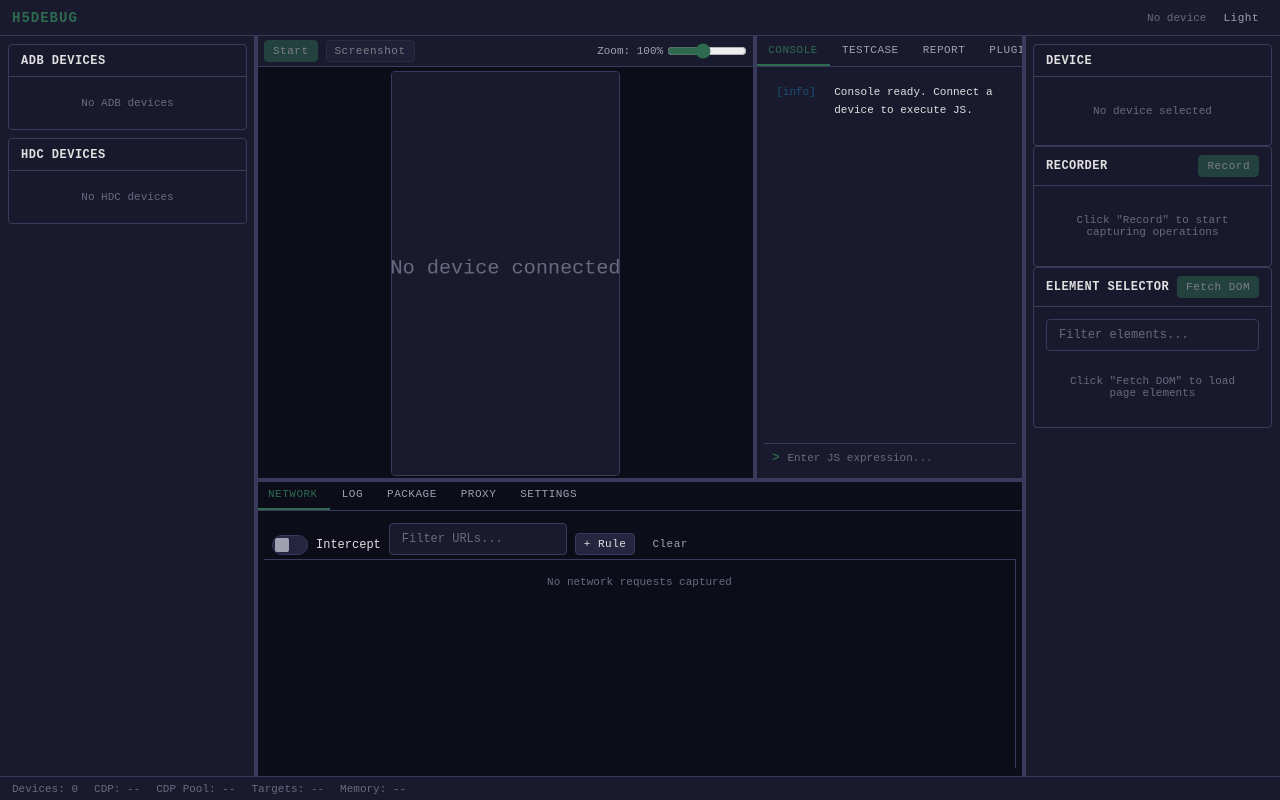
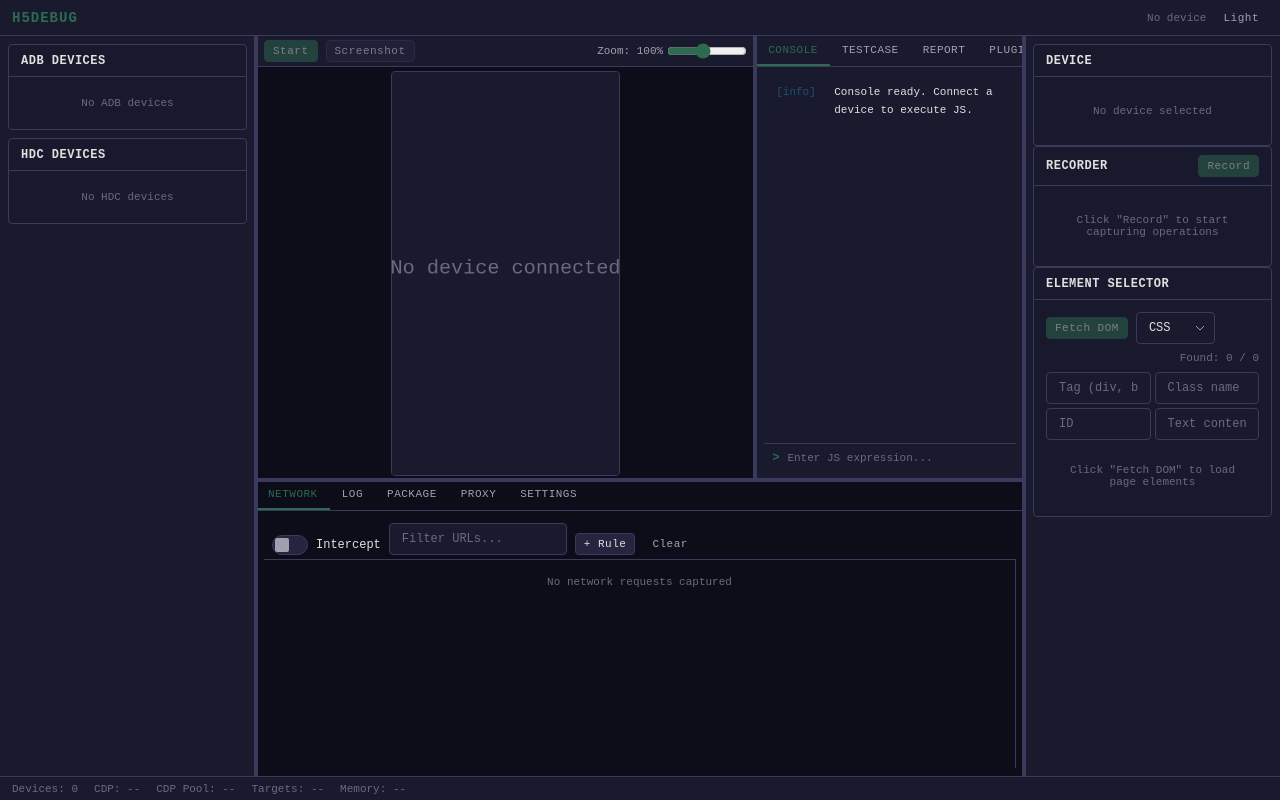
Before and after one commit to darcychao/H5Debug, a React (Vite) app: page / in a window 1280 px wide. Built offline with nearby package versions, Linux system fonts and the light colour scheme.

Commit message:
修复问题

```diff
--- a/electron/preload.ts
+++ b/electron/preload.ts
@@ -20,6 +20,10 @@
       'cdp:network:enable',
       'cdp:console:evaluate',
       'cdp:dom:getDocument',
+      'cdp:dom:querySelector',
+      'cdp:dom:getAttributes',
+      'cdp:dom:resolveNode',
+      'cdp:dom:getElements',
       'package:list',
       'package:install',
       'package:uninstall',
--- a/src/layouts/main-layout.tsx
+++ b/src/layouts/main-layout.tsx
@@ -33,6 +33,13 @@
   const { theme, toggle } = useTheme();
   const [activeDeviceId, setActiveDeviceId] = useState<string | null>(null);
   const [activeTestCase, setActiveTestCase] = useState<any>(null);
+  const [selectedSelector, setSelectedSelector] = useState<string>('');
+
+  const handleSelectorSelect = (sel: string) => {
+    setSelectedSelector(sel);
+    console.log('[Selector] selected:', sel);
+  };
+
   const [cdpDebug, setCdpDebug] = useState<string>('');
   const [cdpTargets, setCdpTargets] = useState<string>('');
   const devices = useDeviceStore((s) => s.devices);
@@ -135,7 +142,7 @@
             <div className="main-right-panel">
               <DeviceDetail deviceId={activeDeviceId} />
               <Recorder deviceId={activeDeviceId} />
-              <SelectorPicker deviceId={activeDeviceId} onSelect={(sel) => console.log('Selected:', sel)} />
+              <SelectorPicker deviceId={activeDeviceId} onSelect={handleSelectorSelect} />
             </div>
           </ResizableSplit>
         </ResizableSplit>
--- a/src/locales/en.json
+++ b/src/locales/en.json
@@ -123,6 +123,19 @@
     "results": "Results:",
     "connectDeviceFirst": "Connect a device first to execute test cases"
   },
+  "selector": {
+    "title": "Element Selector",
+    "fetch": "Fetch DOM",
+    "loading": "Loading...",
+    "found": "Found",
+    "use": "Use",
+    "tagPlaceholder": "Tag (div, button...)",
+    "classPlaceholder": "Class name",
+    "idPlaceholder": "ID",
+    "textPlaceholder": "Text content",
+    "noMatch": "No elements match filters",
+    "hint": "Click \"Fetch DOM\" to load page elements"
+  },
   "report": {
     "title": "Test Reports",
     "noReports": "No reports yet. Execute a test case to generate one."
--- a/src/locales/zh-CN.json
+++ b/src/locales/zh-CN.json
@@ -123,6 +123,19 @@
     "results": "结果：",
     "connectDeviceFirst": "请先连接设备再执行测试"
   },
+  "selector": {
+    "title": "元素选择器",
+    "fetch": "获取 DOM",
+    "loading": "加载中...",
+    "found": "找到",
+    "use": "使用",
+    "tagPlaceholder": "标签 (div, button...)",
+    "classPlaceholder": "类名",
+    "idPlaceholder": "ID",
+    "textPlaceholder": "文本内容",
+    "noMatch": "没有匹配的元素",
+    "hint": "点击「获取 DOM」加载页面元素"
+  },
   "report": {
     "title": "测试报告",
     "noReports": "暂无报告，执行测试用例后生成"
--- a/src/panels/testcase-panel/SelectorPicker.tsx
+++ b/src/panels/testcase-panel/SelectorPicker.tsx
@@ -1,23 +1,34 @@
-import React, { useState, useEffect } from 'react';
+import React, { useState } from 'react';
 import Card from '../../components/pixel-ui/Card';
 import Button from '../../components/pixel-ui/Button';
 import Input from '../../components/pixel-ui/Input';
-import { useDeviceStore } from '../../stores/device.store';
+import Select from '../../components/pixel-ui/Select';
+import { useTranslation } from 'react-i18next';
 
 interface DomNode {
   nodeId: number;
-  nodeName: string;
   localName: string;
   attributes?: string[];
   children?: DomNode[];
   textContent?: string;
 }
 
+interface ElementInfo {
+  tagName: string;
+  id: string;
+  className: string;
+  text: string;
+}
+
 interface SelectorResult {
+  tagName: string;
   classSelector: string;
   idSelector: string;
+  cssSelector: string;
   xpathSelector: string;
   text: string;
+  attributes: string[];
+  nodeId: number;
 }
 
 interface SelectorPickerProps {
@@ -26,20 +37,44 @@
 }
 
 const SelectorPicker: React.FC<SelectorPickerProps> = ({ deviceId, onSelect }) => {
-  const [domTree, setDomTree] = useState<DomNode | null>(null);
+  const { t } = useTranslation();
   const [selectors, setSelectors] = useState<SelectorResult[]>([]);
-  const [filter, setFilter] = useState('');
+  const [tagFilter, setTagFilter] = useState('');
+  const [classFilter, setClassFilter] = useState('');
+  const [idFilter, setIdFilter] = useState('');
+  const [textFilter, setTextFilter] = useState('');
+  const [selectorType, setSelectorType] = useState<'css' | 'id' | 'xpath'>('css');
   const [loading, setLoading] = useState(false);
+  const [selectedIdx, setSelectedIdx] = useState<number | null>(null);
 
   const fetchDom = async () => {
     if (!deviceId || !window.electronAPI) return;
     setLoading(true);
     try {
-      const result = await window.electronAPI.invoke('cdp:dom:getDocument', deviceId);
-      if (result) {
-        setDomTree(result as DomNode);
-        const extracted = extractSelectors(result as DomNode);
-        setSelectors(extracted);
+      // Use Runtime.evaluate for reliable DOM access
+      const result: any = await window.electronAPI.invoke('cdp:dom:getElements', deviceId);
+      if (result?.result?.value) {
+        const elements: ElementInfo[] = result.result.value;
+        setSelectors(elements.map((el, idx) => {
+          const classAttr = el.className?.split(' ')[0] || '';
+          const idAttr = el.id || '';
+          const tagName = el.tagName?.toLowerCase() || '';
+          const text = el.text || '';
+          const classSel = classAttr ? `.${classAttr}` : '';
+          const idSel = idAttr ? `#${idAttr}` : '';
+          const cssSel = idAttr ? `#${idAttr}` : classAttr ? `${tagName}.${classAttr}` : tagName;
+          const xpathSel = `//${tagName}${classAttr ? `[@class="${classAttr}"]` : ''}${idAttr ? `[@id="${idAttr}"]` : ''}`;
+          return {
+            tagName,
+            classSelector: classSel || tagName,
+            idSelector: idSel || tagName,
+            cssSelector: cssSel,
+            xpathSelector: xpathSel,
+            text,
+            attributes: el.id ? [`id`, el.id, `class`, el.className] : el.className ? [`class`, el.className] : [],
+            nodeId: idx,
+          };
+        }));
       }
     } catch (err) {
       console.error('Failed to get DOM:', err);
@@ -52,30 +87,33 @@
     const attrs = node.attributes || [];
     let id = '';
     let classes: string[] = [];
-    let text = '';
 
     for (let i = 0; i < attrs.length; i += 2) {
       if (attrs[i] === 'id') id = attrs[i + 1];
       if (attrs[i] === 'class') classes = attrs[i + 1].split(/\s+/).filter(Boolean);
     }
 
-    if (node.textContent) {
-      text = node.textContent.trim().slice(0, 50);
-    }
+    const text = (node.textContent || '').trim().slice(0, 80);
+    const tagName = node.localName || '';
 
-    if (node.localName && node.localName !== '#document' && node.localName !== '#text') {
-      const classSel = classes.length > 0 ? `.${classes[0]}` : '';
-      const idSel = id ? `#${id}` : '';
-      const xpath = `//${node.localName}${text ? `[contains(text(),'${text.slice(0, 20)}')]` : ''}`;
+    if (tagName && tagName !== '#document' && tagName !== '#text') {
+      const classAttr = classes[0] || '';
+      const idAttr = id || '';
+      const classSel = classAttr ? `.${classAttr}` : '';
+      const idSel = idAttr ? `#${idAttr}` : '';
+      const cssSel = idAttr ? `#${idAttr}` : classAttr ? `${tagName}.${classAttr}` : tagName;
+      const xpathSel = `//${tagName}${classAttr ? `[@class="${classAttr}"]` : ''}${idAttr ? `[@id="${idAttr}"]` : ''}${text ? `[contains(text(),"${text.slice(0, 30)}")]` : ''}`;
 
-      if (classSel || idSel || text) {
-        results.push({
-          classSelector: `${node.localName}${classSel}${text ? `[text="${text}"]` : ''}`,
-          idSelector: idSel || `${node.localName}${classSel}`,
-          xpathSelector: xpath,
-          text,
-        });
-      }
+      results.push({
+        tagName,
+        classSelector: classSel || tagName,
+        idSelector: idSel || tagName,
+        cssSelector: cssSel,
+        xpathSelector: xpathSel,
+        text,
+        attributes: attrs,
+        nodeId: node.nodeId,
+      });
     }
 
     if (node.children) {
@@ -87,39 +125,129 @@
     return results;
   };
 
-  const filtered = selectors.filter(
-    (s) =>
-      !filter ||
-      s.classSelector.toLowerCase().includes(filter.toLowerCase()) ||
-      s.idSelector.toLowerCase().includes(filter.toLowerCase()) ||
-      s.text.toLowerCase().includes(filter.toLowerCase()),
-  );
+  const getSelector = (s: SelectorResult): string => {
+    if (selectorType === 'id') return s.idSelector;
+    if (selectorType === 'xpath') return s.xpathSelector;
+    return s.cssSelector;
+  };
+
+  const filtered = selectors.filter((s) => {
+    if (tagFilter && !s.tagName.toLowerCase().includes(tagFilter.toLowerCase())) return false;
+    if (classFilter && !s.classSelector.toLowerCase().includes(classFilter.toLowerCase())) return false;
+    if (idFilter && !s.idSelector.toLowerCase().includes(idFilter.toLowerCase())) return false;
+    if (textFilter && !s.text.toLowerCase().includes(textFilter.toLowerCase())) return false;
+    return true;
+  });
+
+  const getAttr = (attrs: string[], name: string): string => {
+    for (let i = 0; i < attrs.length; i += 2) {
+      if (attrs[i] === name) return attrs[i + 1];
+    }
+    return '';
+  };
+
+  const handleUse = (idx: number) => {
+    setSelectedIdx(idx);
+    onSelect(getSelector(filtered[idx]));
+  };
 
   return (
-    <Card
-      title="Element Selector"
-      headerActions={
+    <Card title={t('selector.title')}>
+      <div style={{ display: 'flex', gap: 'var(--spacing-sm)', marginBottom: 'var(--spacing-sm)', flexWrap: 'wrap', alignItems: 'center' }}>
         <Button size="sm" variant="primary" onClick={fetchDom} disabled={!deviceId || loading}>
-          {loading ? 'Loading...' : 'Fetch DOM'}
+          {loading ? t('selector.loading') : t('selector.fetch')}
         </Button>
-      }
-    >
-      <Input placeholder="Filter elements..." value={filter} onChange={(e) => setFilter((e.target as HTMLInputElement).value)} />
+        <Select
+          value={selectorType}
+          options={[
+            { value: 'css', label: 'CSS' },
+            { value: 'id', label: 'ID' },
+            { value: 'xpath', label: 'XPath' },
+          ]}
+          onChange={(v) => setSelectorType(v as 'css' | 'id' | 'xpath')}
+        />
+        <span style={{ fontSize: 'var(--font-size-xs)', color: 'var(--color-text-muted)', marginLeft: 'auto' }}>
+          {t('selector.found')}: {filtered.length} / {selectors.length}
+        </span>
+      </div>
 
-      <div style={{ marginTop: 'var(--spacing-sm)', maxHeight: 300, overflow: 'auto' }}>
-        {filtered.map((s, idx) => (
-          <div key={idx} style={{ fontSize: 'var(--font-size-xs)', padding: '2px 0', borderBottom: '1px solid var(--color-border)' }}>
-            <div style={{ color: 'var(--color-text-primary)', fontWeight: 600 }}>{s.text || '(no text)'}</div>
-            <div style={{ display: 'flex', flexDirection: 'column', gap: '2px', paddingLeft: 'var(--spacing-sm)' }}>
-              <SelectorRow label="class" value={s.classSelector} onSelect={onSelect} />
-              <SelectorRow label="id" value={s.idSelector} onSelect={onSelect} />
-              <SelectorRow label="xpath" value={s.xpathSelector} onSelect={onSelect} />
+      <div style={{ display: 'flex', flexDirection: 'column', gap: 'var(--spacing-xs)', marginBottom: 'var(--spacing-sm)' }}>
+        <div style={{ display: 'flex', gap: 'var(--spacing-xs)' }}>
+          <Input placeholder={t('selector.tagPlaceholder')} value={tagFilter} onChange={(e) => setTagFilter((e.target as HTMLInputElement).value)} style={{ flex: 1 }} />
+          <Input placeholder={t('selector.classPlaceholder')} value={classFilter} onChange={(e) => setClassFilter((e.target as HTMLInputElement).value)} style={{ flex: 1 }} />
+        </div>
+        <div style={{ display: 'flex', gap: 'var(--spacing-xs)' }}>
+          <Input placeholder={t('selector.idPlaceholder')} value={idFilter} onChange={(e) => setIdFilter((e.target as HTMLInputElement).value)} style={{ flex: 1 }} />
+          <Input placeholder={t('selector.textPlaceholder')} value={textFilter} onChange={(e) => setTextFilter((e.target as HTMLInputElement).value)} style={{ flex: 1 }} />
+        </div>
+      </div>
+
+      <div style={{ display: 'flex', flexDirection: 'column', gap: '2px', maxHeight: 280, overflowY: 'scroll' }}>
+        {filtered.map((s, idx) => {
+          const isSelected = selectedIdx === idx;
+          const elemId = getAttr(s.attributes, 'id');
+          const elemClass = getAttr(s.attributes, 'class');
+          return (
+            <div
+              key={idx}
+              style={{
+                padding: 'var(--spacing-xs)',
+                borderBottom: '1px solid var(--color-border)',
+                fontSize: 'var(--font-size-xs)',
+                cursor: 'pointer',
+                background: isSelected ? 'var(--color-accent)' : 'transparent',
+                color: isSelected ? '#fff' : 'var(--color-text-primary)',
+                borderRadius: 'var(--border-radius)',
+              }}
+              onClick={() => handleUse(idx)}
+            >
+              <div style={{ display: 'flex', gap: 'var(--spacing-xs)', alignItems: 'center', flexWrap: 'wrap' }}>
+                <span style={{
+                  background: isSelected ? '#fff' : 'var(--color-accent)',
+                  color: isSelected ? 'var(--color-accent)' : '#fff',
+                  padding: '0 4px',
+                  borderRadius: '2px',
+                  fontSize: '9px',
+                  fontWeight: 700,
+                  flexShrink: 0,
+                }}>
+                  {s.tagName}
+                </span>
+                {elemId && (
+                  <span style={{ fontSize: '9px', color: isSelected ? '#fff' : 'var(--color-warning)' }}>
+                    id={elemId}
+                  </span>
+                )}
+                {elemClass && (
+                  <span style={{ fontSize: '9px', color: isSelected ? '#fff' : 'var(--color-info)' }} className={isSelected ? '' : 'selector-class'}>
+                    {elemClass.split(' ')[0]}
+                  </span>
+                )}
+                <Button
+                  size="sm"
+                  variant="ghost"
+                  onClick={(e) => { e.stopPropagation(); handleUse(idx); }}
+                  style={{ marginLeft: 'auto', fontSize: '9px', color: isSelected ? 'var(--color-accent)' : undefined }}
+                >
+                  {t('selector.use')}
+                </Button>
+              </div>
+              {s.text && (
+                <div style={{ fontSize: '9px', color: isSelected ? 'rgba(255,255,255,0.7)' : 'var(--color-text-muted)', marginTop: '2px', overflow: 'hidden', textOverflow: 'ellipsis', whiteSpace: 'nowrap' }}>
+                  {s.text}
+                </div>
+              )}
             </div>
+          );
+        })}
+        {filtered.length === 0 && selectors.length > 0 && (
+          <div style={{ color: 'var(--color-text-muted)', fontSize: 'var(--font-size-xs)', textAlign: 'center', padding: 'var(--spacing-md)' }}>
+            {t('selector.noMatch')}
           </div>
-        ))}
-        {filtered.length === 0 && selectors.length === 0 && (
+        )}
+        {selectors.length === 0 && (
           <div style={{ color: 'var(--color-text-muted)', fontSize: 'var(--font-size-xs)', textAlign: 'center', padding: 'var(--spacing-lg)' }}>
-            Click "Fetch DOM" to load page elements
+            {t('selector.hint')}
           </div>
         )}
       </div>
@@ -127,14 +255,4 @@
   );
 };
 
-const SelectorRow: React.FC<{ label: string; value: string; onSelect: (v: string) => void }> = ({ label, value, onSelect }) => (
-  <div style={{ display: 'flex', gap: 'var(--spacing-xs)', alignItems: 'center' }}>
-    <span style={{ color: 'var(--color-text-muted)', minWidth: 40 }}>{label}:</span>
-    <code style={{ flex: 1, fontSize: '10px', color: 'var(--color-accent)', overflow: 'hidden', textOverflow: 'ellipsis', whiteSpace: 'nowrap' }}>
-      {value}
-    </code>
-    <Button size="sm" variant="ghost" onClick={() => onSelect(value)}>Use</Button>
-  </div>
-);
-
 export default SelectorPicker;
```
Also changed, not shown: electron/ipc/cdp.ipc.ts (+20 -0 lines).
